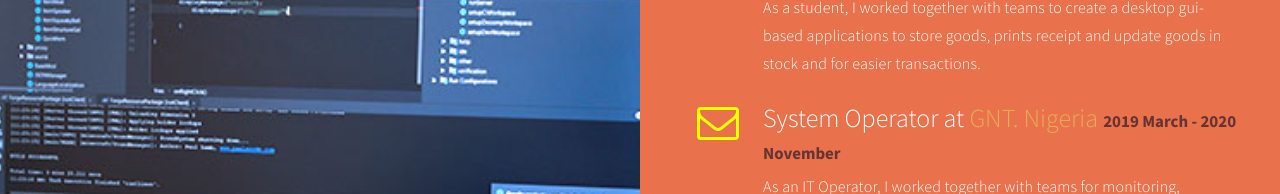
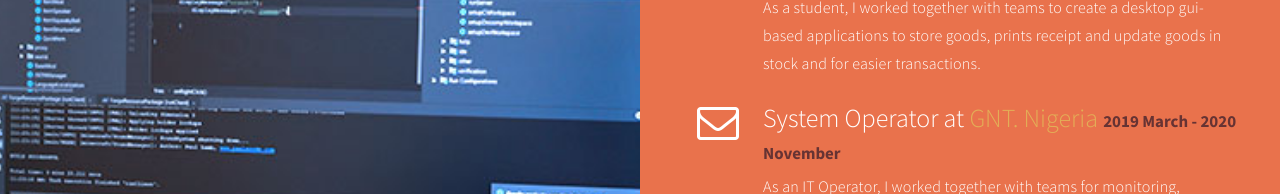
Before and after one commit to Olawale9253/My-Portfolio, a plain HTML site: page index.html in a window 1280 px wide. Shown: the part 1602-1796 px from the top of the page. Drawn offline with Linux system fonts and the light colour scheme.

Commit message:
portfolio edit

```diff
--- a/index.html
+++ b/index.html
@@ -285,19 +285,22 @@
 
                               <div class="wow fadeInUp color-white media" data-wow-delay="1.2s">
                                    <div class="media-object media-left">
-                                        <i class="fa fa-envelope-o" style="color: yellow;"></i>
+                                        <i class="fa fa-envelope-o"></i>
                                    </div>
-                                   <div class="media-body">
+                                   <div class=" media-body">
                                         <h3 class="media-heading">System Operator at <a
-                                                  href="https://www.gntnigeria.com/">GNT. Nigeria</a> <small> 2019 March
+                                                  href="https://www.gntnigeria.com/">GNT. Nigeria</a> <small> 2019
+                                                  March
                                                   -
                                                   2020
                                                   November</small>
                                         </h3>
                                         <p class="color-white">As an IT Operator, I worked together with teams for
                                              monitoring,
-                                             maintaining, and supporting the day-to-day operation of computer systems,
-                                             responding to incidents, performing routine maintenance tasks, ensuring
+                                             maintaining, and supporting the day-to-day operation of computer
+                                             systems,
+                                             responding to incidents, performing routine maintenance tasks,
+                                             ensuring
                                              data security, and providing basic user support.
                                         </p>
                                    </div>
```
